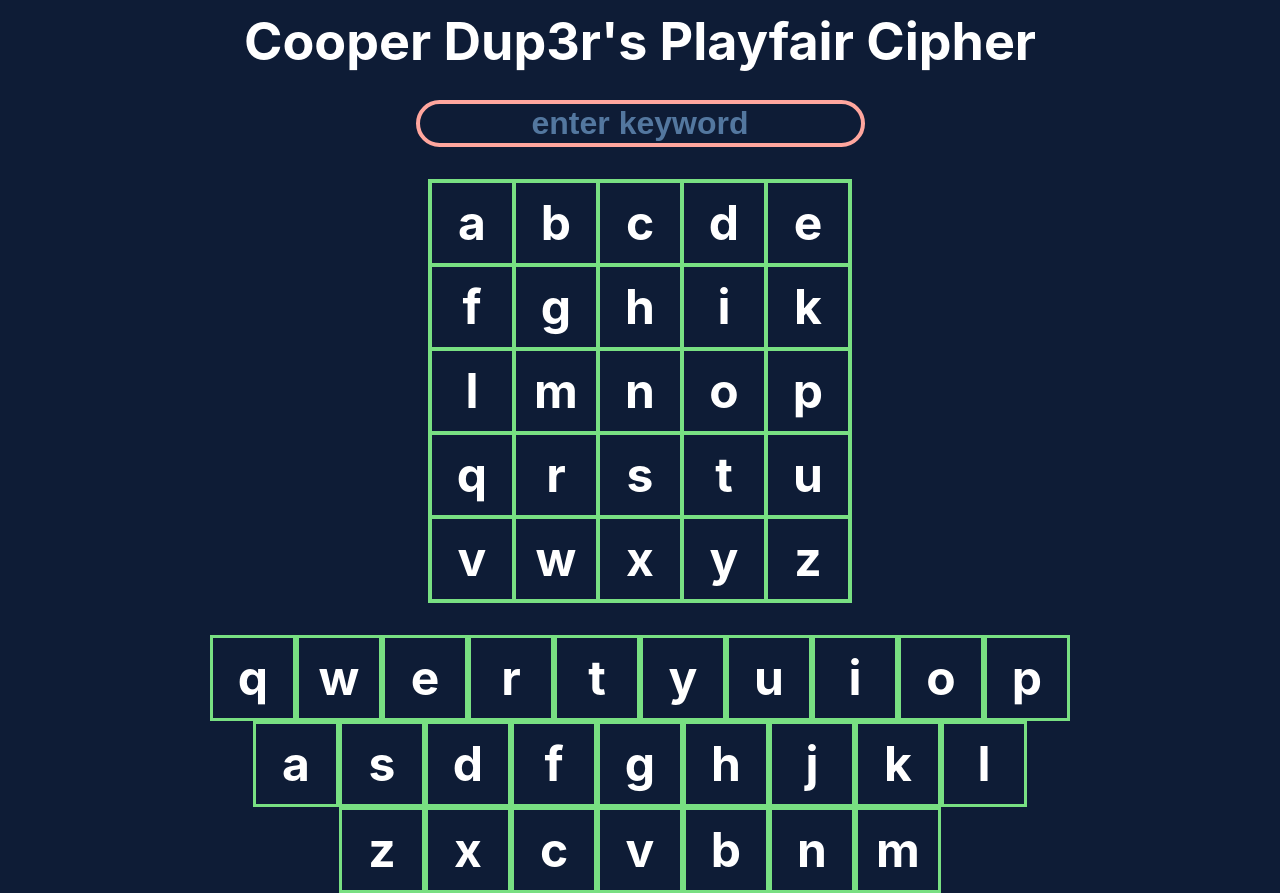
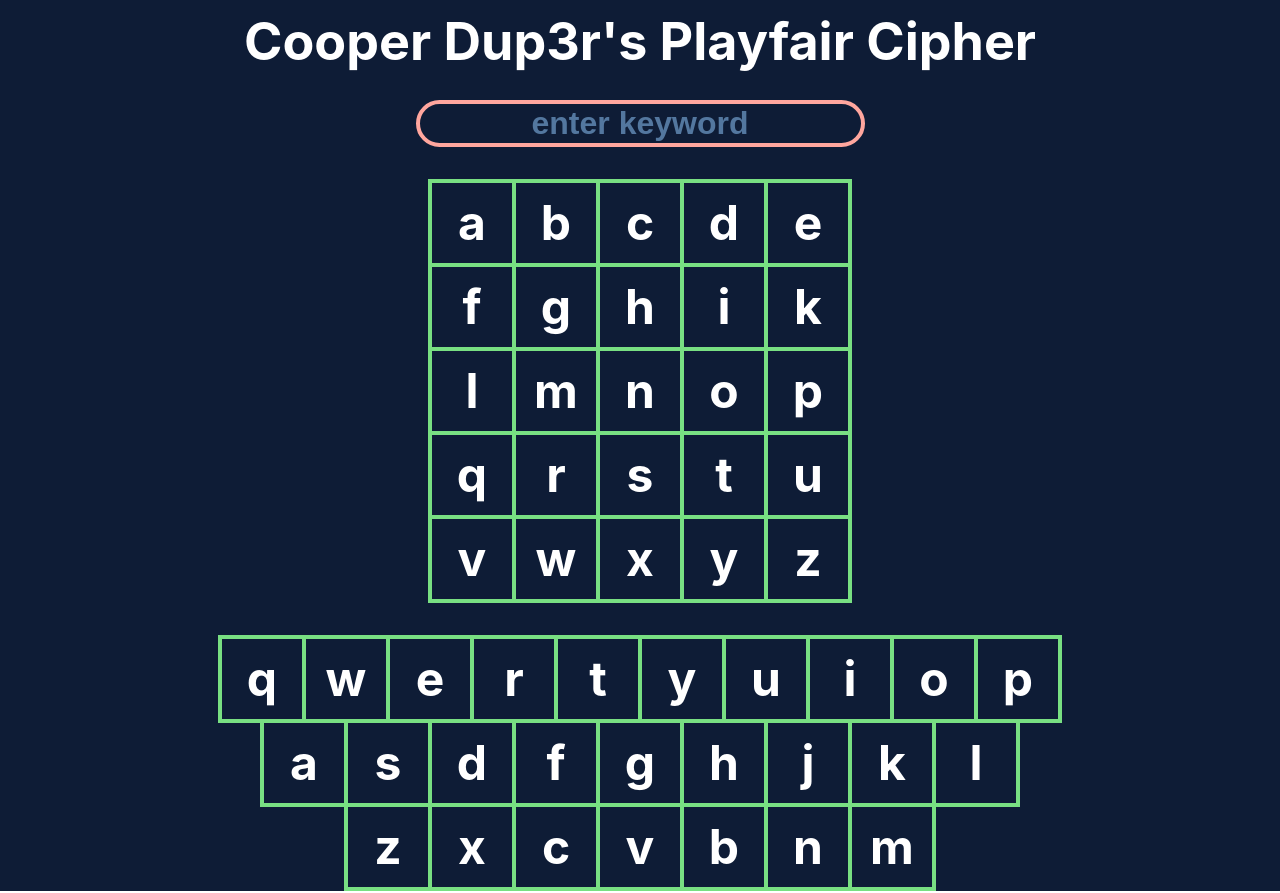
Before and after one commit to tylerchenoweth/playfair-cipher, a React (Create React App) app: page / in a window 1280 px wide. Built offline with nearby package versions, Linux system fonts and the light colour scheme.

Commit message:
changed the loops to be like the playfair cipher and added a border parameter to be sent from getBorder()

```diff
--- a/src/components/Keyboard/Keyboard.js
+++ b/src/components/Keyboard/Keyboard.js
@@ -6,6 +6,8 @@ import './Keyboard.css';
 
 // Get COLORS for js
 import { COLORS, setCssVariables } from '../../constants/colors';
+
+import getBorder from '../../utils/getBorder.js';
 
 function Keyboard({letterOne = undefined, letterTwo = undefined}) {
 
@@ -21,17 +23,27 @@ function Keyboard({letterOne = undefined, letterTwo = undefined}) {
     return (
         <div className="keyboard">
 
-            {Array.from({length: qwertyAlphabet.length}).map((_, i) =>
+            {Array.from({length: qwertyAlphabet.length}).map((_, row) => (
                 <div className="row">
-                    {Array.from({length: qwertyAlphabet[i].length}).map((_, k) =>
+                    {qwertyAlphabet[row]?.map((letter, index) => {
+                        let squareColor = "transparent";
+                        let border;
 
-                    qwertyAlphabet[i][k] === letterOne || qwertyAlphabet[i][k] === letterTwo ? (
-                        <LetterSquare letter={qwertyAlphabet[i][k]} squareColor={COLORS.myblue} />
-                    ):(
-                        <LetterSquare letter={qwertyAlphabet[i][k]} squareColor={"transparent"} />
-                    ))}
+                        if(qwertyAlphabet[row][index] === letterOne || qwertyAlphabet[row][index] === letterTwo) {
+                            squareColor=COLORS.myblue;
+                        }
+
+                        return (
+                            <LetterSquare
+                                letter={qwertyAlphabet[row][index]}
+                                squareColor={squareColor}
+                                border={getBorder(true, row, index)}
+                            />
+                        );
+
+                    })}
                 </div>
-            )}
+            ))}
         </div>
     );
 }
```
